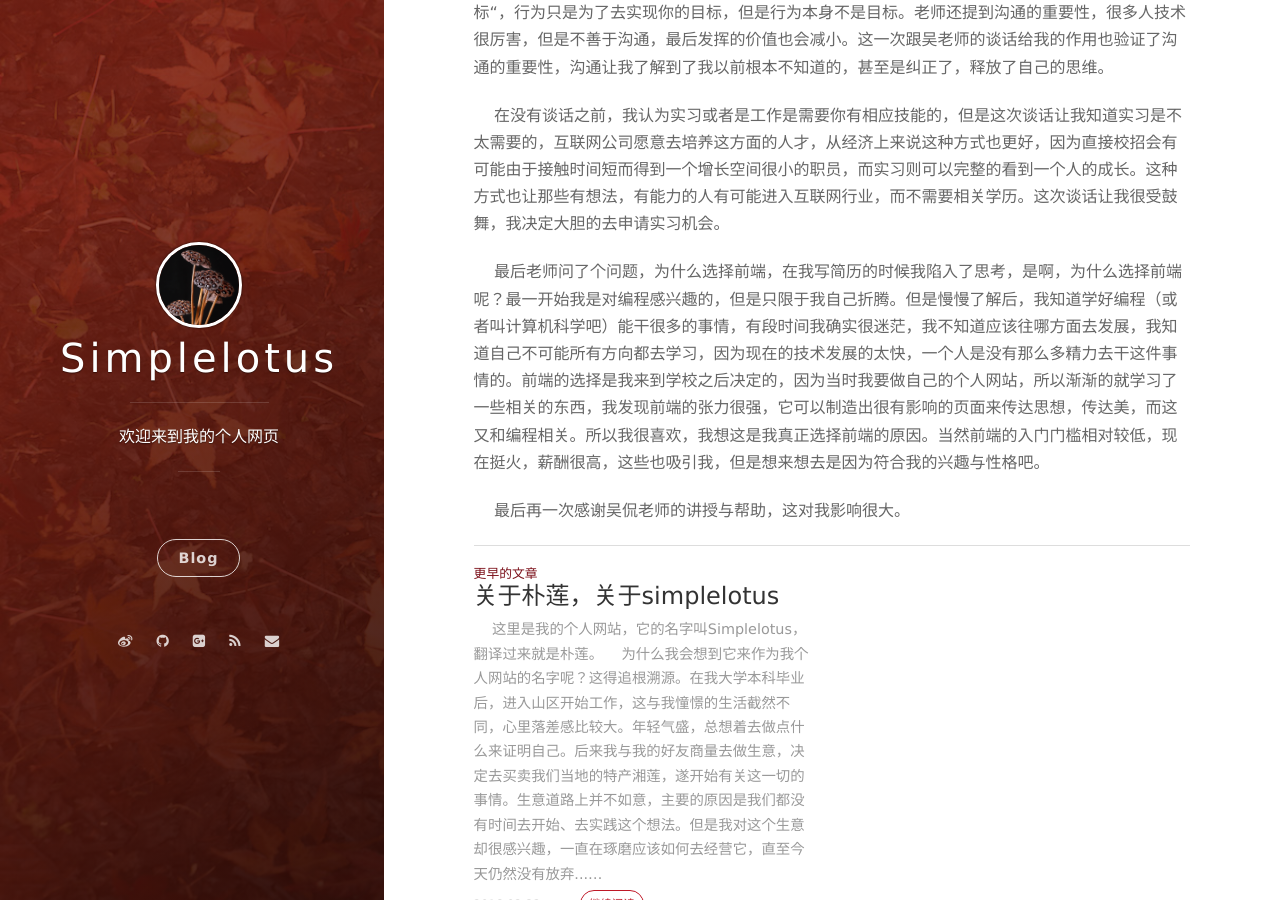
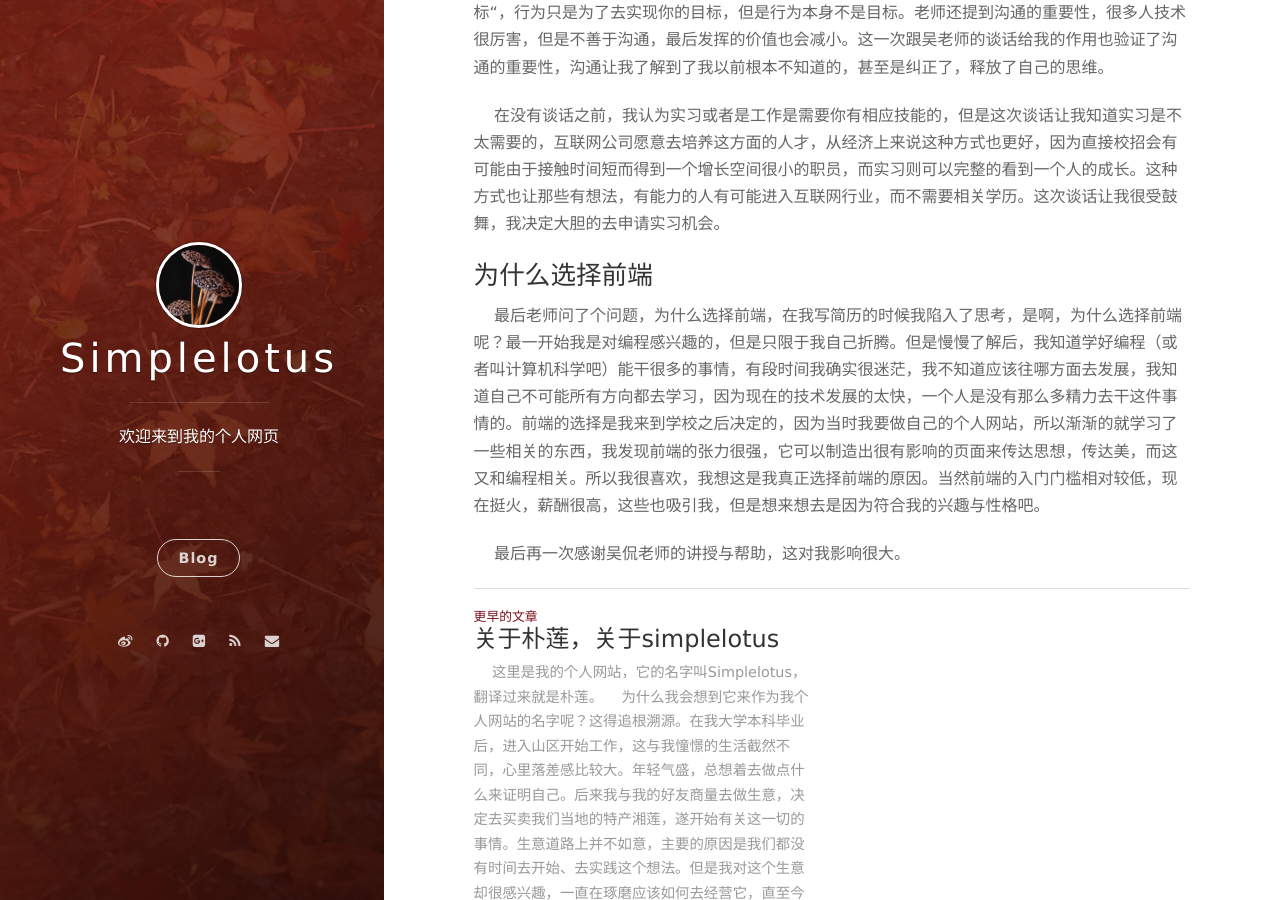
Before and after one commit to liuxieric123/liuxieric123.github.io, a Jekyll site: the page built from _posts/2016-04-29-与吴侃老师谈话笔记.markdown, in a window 1280 px wide and 900 px high, scrolled down 862 px. Built offline with Jekyll 4.4.1, drawn with Linux system fonts in a browser that asks for light colours; nearby versions of some CDN libraries; Markdown is read by kramdown in place of the engine named in the settings; comment, search, counter and statistics services are not loaded.

Commit message:
04-29修改1

```diff
--- a/_posts/2016-04-29-与吴侃老师谈话笔记.markdown
+++ b/_posts/2016-04-29-与吴侃老师谈话笔记.markdown
@@ -14,6 +14,7 @@ date: 2016-04-29 23:00:00.000000000 +09:00
 
 &#160;&#160;&#160;&#160;在没有谈话之前，我认为实习或者是工作是需要你有相应技能的，但是这次谈话让我知道实习是不太需要的，互联网公司愿意去培养这方面的人才，从经济上来说这种方式也更好，因为直接校招会有可能由于接触时间短而得到一个增长空间很小的职员，而实习则可以完整的看到一个人的成长。这种方式也让那些有想法，有能力的人有可能进入互联网行业，而不需要相关学历。这次谈话让我很受鼓舞，我决定大胆的去申请实习机会。
 
+###为什么选择前端
 &#160;&#160;&#160;&#160;最后老师问了个问题，为什么选择前端，在我写简历的时候我陷入了思考，是啊，为什么选择前端呢？最一开始我是对编程感兴趣的，但是只限于我自己折腾。但是慢慢了解后，我知道学好编程（或者叫计算机科学吧）能干很多的事情，有段时间我确实很迷茫，我不知道应该往哪方面去发展，我知道自己不可能所有方向都去学习，因为现在的技术发展的太快，一个人是没有那么多精力去干这件事情的。前端的选择是我来到学校之后决定的，因为当时我要做自己的个人网站，所以渐渐的就学习了一些相关的东西，我发现前端的张力很强，它可以制造出很有影响的页面来传达思想，传达美，而这又和编程相关。所以我很喜欢，我想这是我真正选择前端的原因。当然前端的入门门槛相对较低，现在挺火，薪酬很高，这些也吸引我，但是想来想去是因为符合我的兴趣与性格吧。
 
 &#160;&#160;&#160;&#160;最后再一次感谢吴侃老师的讲授与帮助，这对我影响很大。
```
